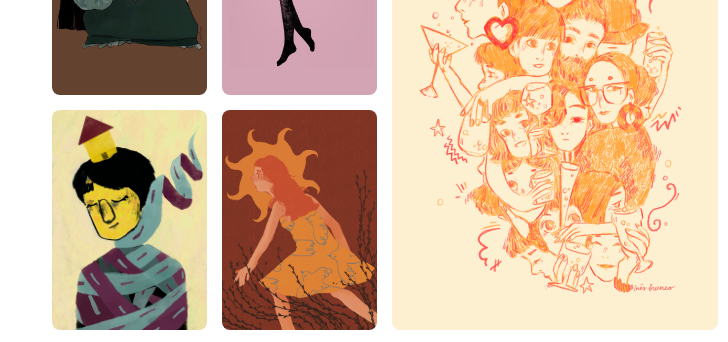
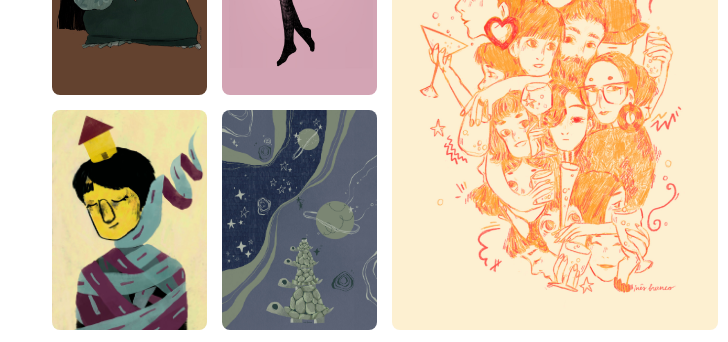
Before and after one commit to ibrancoclaro/portfolio, a plain HTML site: page work.html in a window 1280 px wide. Shown: the part 1743-2085 px from the top of the page, 0-728 px from the left. Drawn offline with Linux system fonts and the light colour scheme; grey boxes are pictures that could not be loaded; a web font is replaced by a local one.

Commit message:
Update work.html
turtles all the way down over E Agora

```diff
--- a/work.html
+++ b/work.html
@@ -65,7 +65,7 @@
             <div class="gallery-item large"><img src="portfolio_web/drinki de bolsoI.jpg" alt="Cocktail" onclick="openModal(this)"></div>
             <div class="gallery-item small"><img src="portfolio_web/estradas1.jpg" alt="Estradas I" onclick="openModal(this)"></div>
             <div class="gallery-item small"><img src="portfolio_web/estradas2.jpg" alt="Estradas II" onclick="openModal(this)"></div>
-            <div class="gallery-item medium"><img src="portfolio_web/EAgora_2.jpg" alt="E Agora?" onclick="openModal(this)"></div>
+            <div class="gallery-item medium"><img src="portfolio_web/turtles_all_the_way_down.jpg" alt="E Agora?" onclick="openModal(this)"></div>
             <div class="gallery-item large"><img src="portfolio_web/Take_me_away_8.gif" alt="Take me away" onclick="openModal(this)"></div>
             <div class="gallery-item small"><img src="portfolio_web/OneFlewOverTheCuckoosNest.jpg" alt="One Flew Over The Cuckoos Nest Poster" onclick="openModal(this)"></div>
             <div class="gallery-item small"><img src="portfolio_web/nightmares.jpg" alt="Nightmares" onclick="openModal(this)"></div>
```
